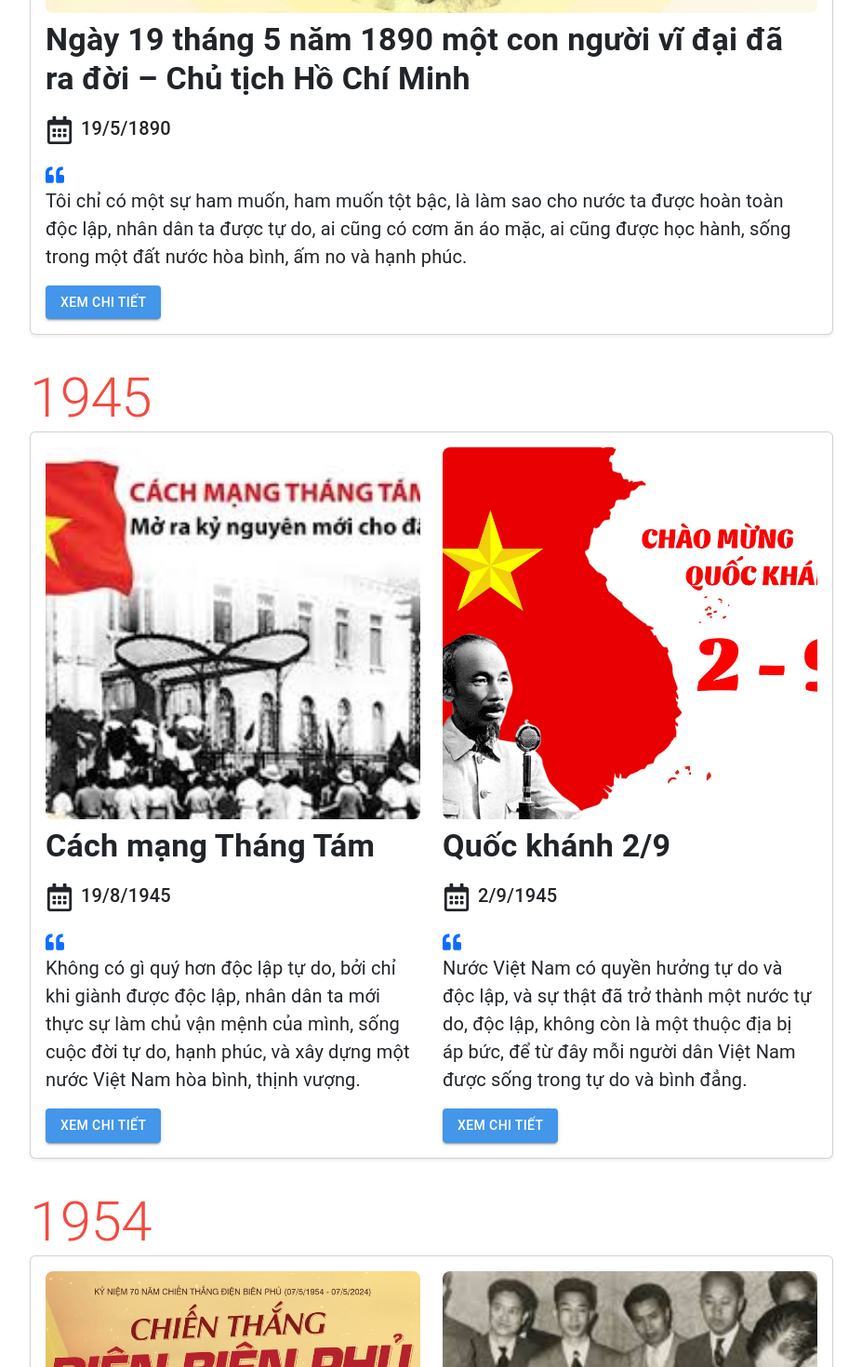
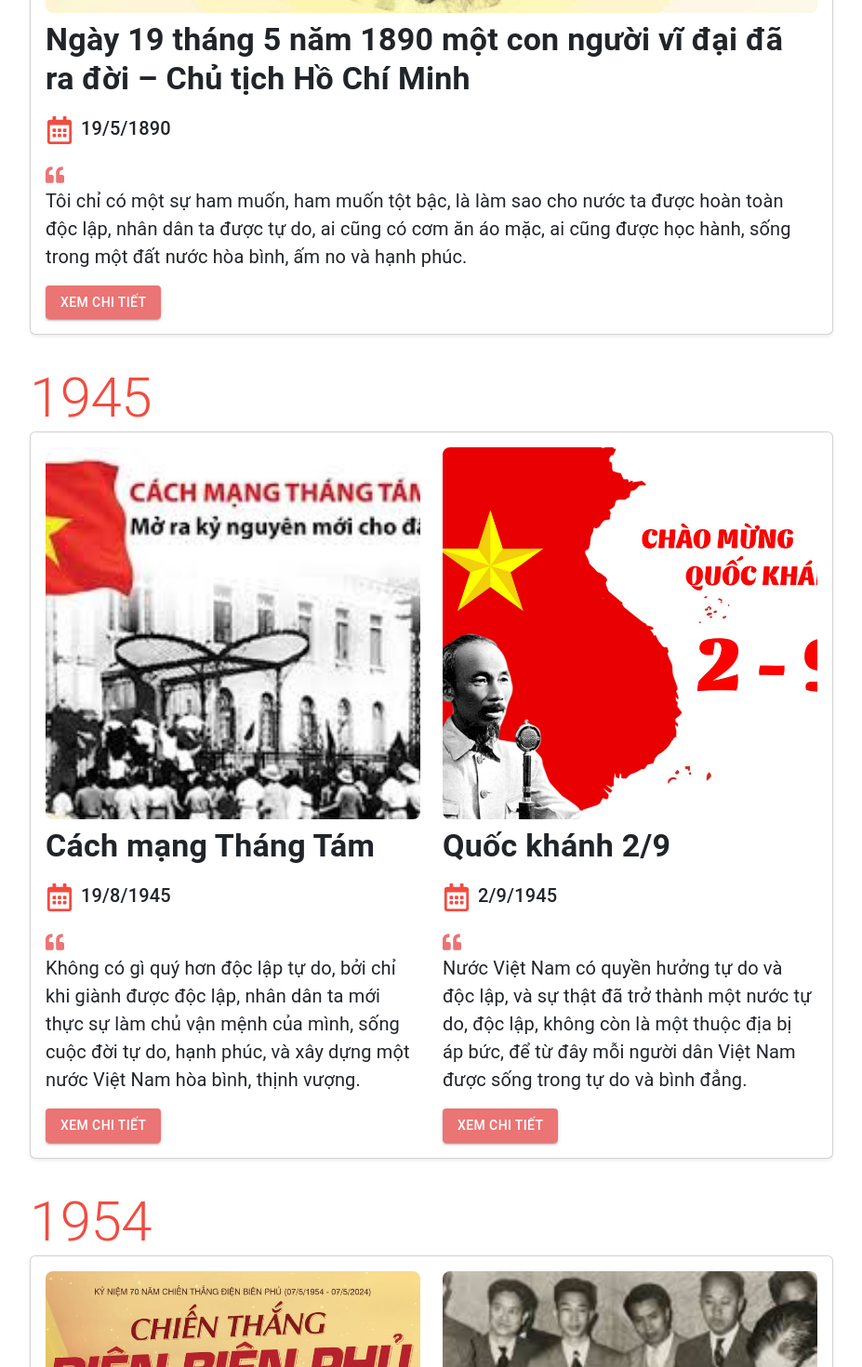
Before and after one commit to hieuvolaptrinh/135-Nam-Ngay-Sinh-Chu-Tich-Ho-Chi-Minh, a React (Vite) app: page /history in a window 1280 px wide. Shown: the part 1240-2710 px from the top of the page at 93% size, without its empty margins (16-943 px from the left). Built offline with nearby package versions, Linux system fonts and the light colour scheme.

Commit message:
đổi màu

```diff
--- a/src/components/History/HistoryDetail.jsx
+++ b/src/components/History/HistoryDetail.jsx
@@ -31,13 +31,12 @@ const HistoryDetail = ({ show, onHide, selectedEvent }) => {
         sx={{
           display: "flex",
           alignItems: "center",
-          background:
-            "linear-gradient(135deg,rgb(235, 116, 116),rgb(248, 220, 78))",
+          background: "rgb(235, 116, 116)",
         }}
       >
         <Typography
           variant="h5"
-          sx={{ flexGrow: 1, textAlign: "justify", fontWeight: "bold" }}
+          sx={{ flexGrow: 1, textAlign: "center", fontWeight: "bold" }}
         >
           {selectedEvent?.title}
         </Typography>
@@ -49,7 +48,10 @@ const HistoryDetail = ({ show, onHide, selectedEvent }) => {
             color="text.secondary"
             sx={{ alignItems: "center", mb: 2 }}
           >
-            <FaRegCalendarAlt size={30} style={{ marginRight: 8 }} />
+            <FaRegCalendarAlt
+              size={30}
+              style={{ marginRight: 8, color: "rgb(241, 76, 64)" }}
+            />
             {selectedEvent?.date} {""}
             {selectedEvent?.description}
           </Typography>
@@ -91,7 +93,12 @@ const HistoryDetail = ({ show, onHide, selectedEvent }) => {
             variant="h5"
             sx={{ fontStyle: "italic", textAlign: "justify" }}
           >
-            <FaQuoteLeft style={{ color: "primary.main", marginRight: 8 }} />
+            <FaQuoteLeft
+              style={{
+                marginRight: 8,
+                color: "rgb(241, 76, 64)",
+              }}
+            />
             {selectedEvent?.quote}
           </Typography>
         </Box>
--- a/src/pages/Historys.jsx
+++ b/src/pages/Historys.jsx
@@ -117,17 +117,28 @@ const History = () => {
                               >
                                 <FaRegCalendarAlt
                                   size={30}
-                                  style={{ marginRight: 8 }}
+                                  style={{
+                                    marginRight: 8,
+                                    color: "rgb(241, 76, 64)",
+                                  }}
                                 />
                                 {subEvent.date}
                               </Typography>
                               <blockquote className="blockquote">
-                                <FaQuoteLeft className="text-primary" />
+                                <FaQuoteLeft
+                                  style={{ color: "rgb(235, 116, 116)" }}
+                                />
                                 <p className="mb-0">{subEvent.quote}</p>
                               </blockquote>
                               <Button
                                 variant="contained"
                                 onClick={() => handleMarkerClick(subEvent)}
+                                sx={{
+                                  backgroundColor: "rgb(235, 116, 116)",
+                                  "&:hover": {
+                                    backgroundColor: "#e74c3c",
+                                  },
+                                }}
                               >
                                 Xem chi tiết
                               </Button>
@@ -167,17 +178,28 @@ const History = () => {
                             >
                               <FaRegCalendarAlt
                                 size={30}
-                                style={{ marginRight: 8 }}
+                                style={{
+                                  marginRight: 8,
+                                  color: "rgb(241, 76, 64)",
+                                }}
                               />
                               {event.events[0].date}
                             </Typography>
                             <blockquote className="blockquote">
-                              <FaQuoteLeft className="text-primary" />
+                              <FaQuoteLeft
+                                style={{ color: "rgb(235, 116, 116)" }}
+                              />
                               <p className="mb-0">{event.events[0].quote}</p>
                             </blockquote>
                             <Button
                               variant="contained"
                               onClick={() => handleMarkerClick(event.events[0])}
+                              sx={{
+                                backgroundColor: "rgb(235, 116, 116)",
+                                "&:hover": {
+                                  backgroundColor: "#e74c3c",
+                                },
+                              }}
                             >
                               Xem chi tiết
                             </Button>
```
